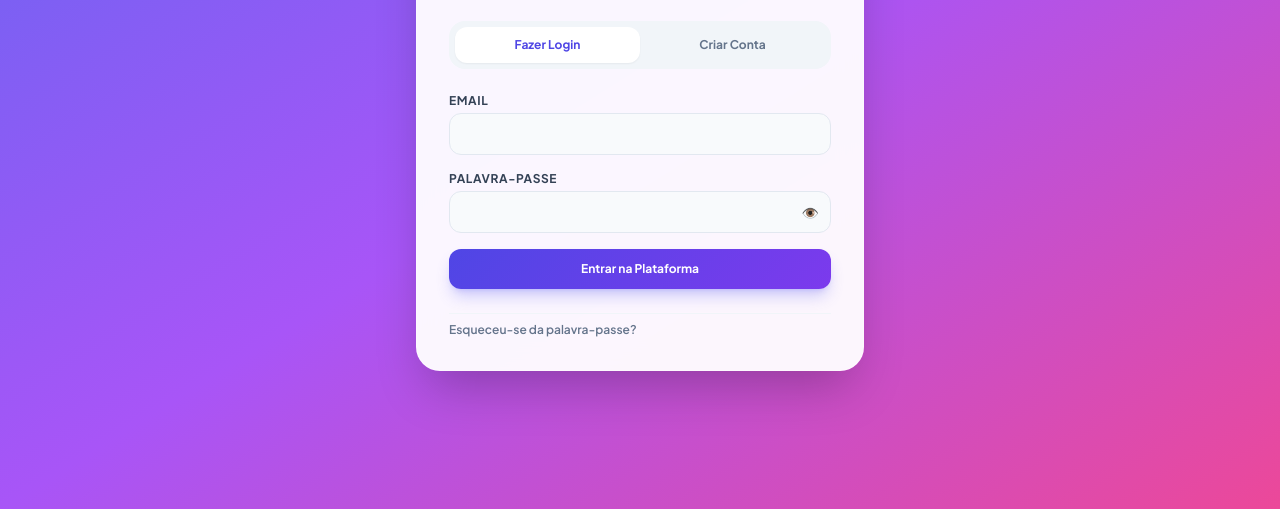
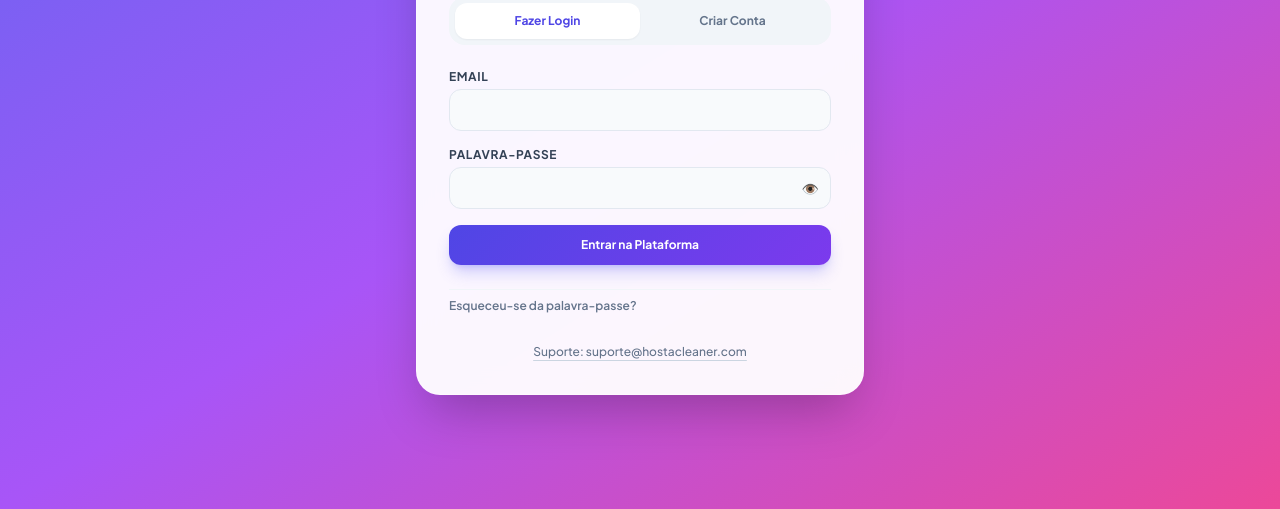
Before and after one commit to biavieira298-star/Host-a-Cleaner, a plain HTML site: page index.html in a window 1280 px wide. Shown: the part 291-800 px from the top of the page. Drawn offline with nearby package versions, Linux system fonts and the light colour scheme.

Commit message:
Update index.html

```diff
--- a/index.html
+++ b/index.html
@@ -128,6 +128,9 @@
             <div class="flex justify-between items-center pt-2 border-t border-slate-100 text-xs">
                 <button type="button" onclick="runButtonAction(this, () => handleForgotPassword())" data-i18n="btn_forgot_pwd" class="text-slate-500 hover:text-indigo-600 font-semibold">Esqueceu-se da palavra-passe?</button>
             </div>
+            <footer class="text-center">
+                <a href="mailto:suporte@hostacleaner.com" data-i18n="support_contact" class="text-xs font-medium text-slate-500 underline decoration-slate-300 underline-offset-4 transition hover:text-indigo-600 hover:decoration-indigo-400">Suporte: suporte@hostacleaner.com</a>
+            </footer>
         </div>
     </div>
 
@@ -866,6 +869,9 @@
                         </section>
                     </div>
                 </div>
+                <footer class="pt-2 text-center">
+                    <a href="mailto:suporte@hostacleaner.com" data-i18n="support_contact" class="text-xs font-medium text-slate-500 underline decoration-slate-300 underline-offset-4 transition hover:text-indigo-600 hover:decoration-indigo-400">Suporte: suporte@hostacleaner.com</a>
+                </footer>
             </section>
 
         </main>
```
